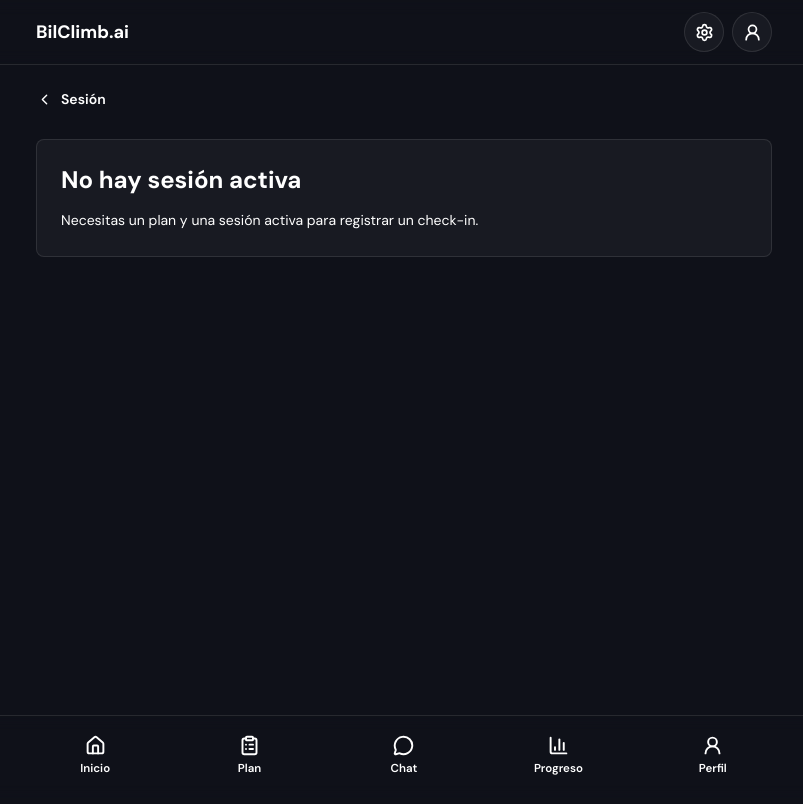
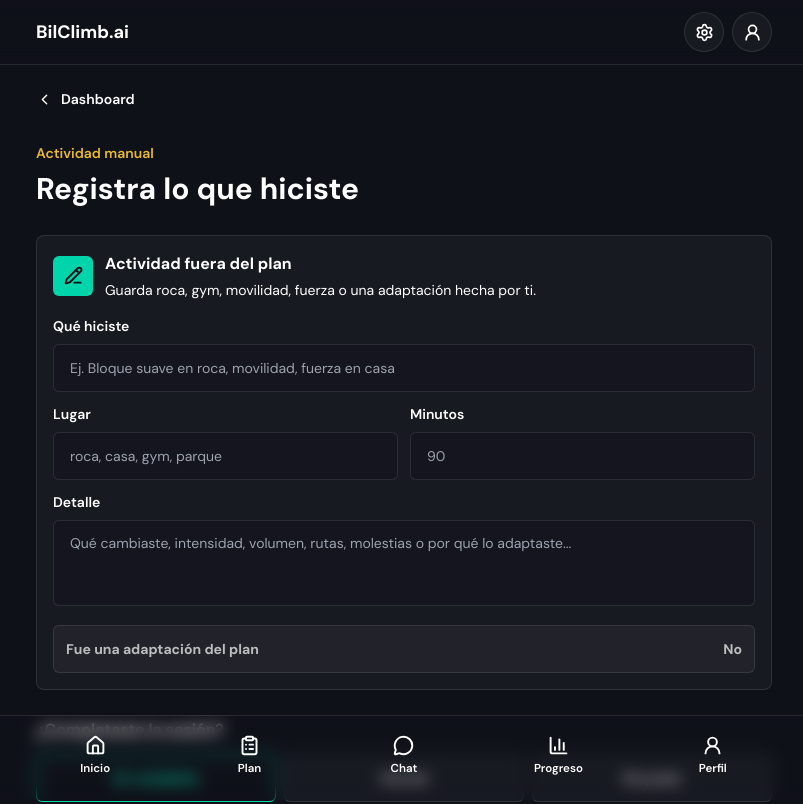
Before and after one commit to Giuliana-cyber/bliclimb, a Next.js app: page /checkin in a window 1280 px wide. Shown: the top 804 px of the page, without its empty margins (236-1039 px from the left). Built offline with nearby package versions, Linux system fonts and the light colour scheme.

Commit message:
feat: add manual training check-ins

```diff
--- a/components/CheckInForm.tsx
+++ b/components/CheckInForm.tsx
@@ -1,8 +1,8 @@
 'use client';
 
-import { useEffect, useState } from 'react';
+import { useEffect, useState, type Dispatch, type SetStateAction } from 'react';
 import Link from 'next/link';
-import { ChevronLeft, CheckCircle2 } from 'lucide-react';
+import { ChevronLeft, CheckCircle2, PencilLine } from 'lucide-react';
 import { saveCheckIn, type CheckIn } from '@/lib/checkin';
 import { loadCheckIns } from '@/lib/checkin';
 import { loadTrainingPlan, saveSessionCheckIn } from '@/lib/plan';
@@ -21,6 +21,15 @@ type CheckInDraft = {
   notes: string;
 };
 
+type ManualActivityDraft = {
+  enabled: boolean;
+  title: string;
+  location: string;
+  durationMinutes: string;
+  details: string;
+  customizedPlan: boolean;
+};
+
 const initialDraft: CheckInDraft = {
   completed: 'full',
   rpe: 7,
@@ -29,6 +38,15 @@ const initialDraft: CheckInDraft = {
   energy: 3,
   sleep: 3,
   notes: ''
+};
+
+const initialManualActivity: ManualActivityDraft = {
+  enabled: false,
+  title: '',
+  location: '',
+  durationMinutes: '',
+  details: '',
+  customizedPlan: false
 };
 
 const completionOptions: Array<{ label: string; value: CompletionValue }> = [
@@ -86,28 +104,51 @@ function createId() {
   return `checkin-${Date.now()}`;
 }
 
+function parseOptionalMinutes(value: string) {
+  const minutes = Number.parseInt(value, 10);
+  return Number.isFinite(minutes) && minutes > 0 ? minutes : null;
+}
+
 export function CheckInForm() {
   const [sessionContext, setSessionContext] = useState<SessionWithContext | null>(null);
+  const [fallbackPlanId, setFallbackPlanId] = useState('manual');
   const [draft, setDraft] = useState<CheckInDraft>(initialDraft);
+  const [manualActivity, setManualActivity] =
+    useState<ManualActivityDraft>(initialManualActivity);
   const [savedCheckIn, setSavedCheckIn] = useState<CheckIn | null>(null);
   const [alerts, setAlerts] = useState<CheckInAlert[]>([]);
 
   useEffect(() => {
     const plan = loadTrainingPlan();
-    setSessionContext(plan ? getTodaySession(plan) : null);
+    const todaySession = plan ? getTodaySession(plan) : null;
+    const params = new URLSearchParams(window.location.search);
+
+    setFallbackPlanId(plan?.id ?? 'manual');
+    setSessionContext(todaySession);
+
+    if (!todaySession || params.get('manual') === '1') {
+      setManualActivity((current) => ({ ...current, enabled: true }));
+    }
   }, []);
 
   function handleSubmit(event: React.FormEvent<HTMLFormElement>) {
     event.preventDefault();
 
-    if (!sessionContext) {
-      return;
+    const shouldUseManualActivity = manualActivity.enabled || !sessionContext;
+    const manualActivityDetails = shouldUseManualActivity
+      ? {
+          title: manualActivity.title.trim() || 'Actividad libre',
+          location: manualActivity.location.trim() || sessionContext?.session.location || 'libre',
+          durationMinutes: parseOptionalMinutes(manualActivity.durationMinutes),
+          details: manualActivity.details.trim(),
+          customizedPlan: manualActivity.customizedPlan
         }
+      : null;
 
     const checkIn: CheckIn = {
       id: createId(),
-      sessionId: sessionContext.sessionId,
-      planId: sessionContext.plan.id,
+      sessionId: sessionContext?.sessionId ?? `manual-${Date.now()}`,
+      planId: sessionContext?.plan.id ?? fallbackPlanId,
       date: new Date().toISOString(),
       completed: draft.completed,
       rpe: draft.rpe,
@@ -115,50 +156,49 @@ export function CheckInForm() {
       otherPain: draft.otherPain.filter((item) => item !== 'none'),
       energy: draft.energy,
       sleep: draft.sleep,
-      notes: draft.notes.trim()
+      notes: draft.notes.trim(),
+      manualActivity: manualActivityDetails
     };
 
     const previousCheckIns = loadCheckIns();
     saveCheckIn(checkIn);
+
+    if (sessionContext) {
       saveSessionCheckIn({
         weekNumber: sessionContext.week.weekNumber,
         dayNumber: sessionContext.session.dayNumber,
         checkIn
       });
+    }
+
     setSavedCheckIn(checkIn);
     setAlerts(getCheckInAlerts(checkIn, previousCheckIns));
   }
 
-  if (!sessionContext) {
-    return (
-      <section className="space-y-6">
-        <Link href="/session" className="inline-flex items-center gap-2 text-sm font-semibold text-white/62">
-          <ChevronLeft aria-hidden="true" size={17} />
-          Sesión
-        </Link>
-        <div className="rounded-lg border border-white/10 bg-white/[0.04] p-6">
-          <h1 className="text-2xl font-bold">No hay sesión activa</h1>
-          <p className="mt-3 text-sm leading-6 text-white/68">
-            Necesitas un plan y una sesión activa para registrar un check-in.
-          </p>
-        </div>
-      </section>
-    );
-  }
-
   return (
     <form onSubmit={handleSubmit} className="space-y-7">
-      <Link href="/session" className="inline-flex items-center gap-2 text-sm font-semibold text-white/62">
+      <Link
+        href={sessionContext ? '/session' : '/'}
+        className="inline-flex items-center gap-2 text-sm font-semibold text-white/62"
+      >
         <ChevronLeft aria-hidden="true" size={17} />
-        Sesión
+        {sessionContext ? 'Sesión' : 'Dashboard'}
       </Link>
 
       <div>
         <p className="text-sm font-semibold text-brand-mustard">
-          {sessionContext.session.title}
+          {sessionContext ? sessionContext.session.title : 'Actividad manual'}
         </p>
-        <h1 className="mt-2 text-3xl font-bold">¿Cómo te fue hoy?</h1>
+        <h1 className="mt-2 text-3xl font-bold">
+          {sessionContext ? '¿Cómo te fue hoy?' : 'Registra lo que hiciste'}
+        </h1>
       </div>
+
+      <ManualActivitySection
+        forced={!sessionContext}
+        value={manualActivity}
+        onChange={setManualActivity}
+      />
 
       <FieldGroup title="¿Completaste la sesión?">
         <OptionGrid>
@@ -311,6 +351,129 @@ function PostCheckInAlert({ alert }: { alert: CheckInAlert }) {
   );
 }
 
+function ManualActivitySection({
+  forced,
+  value,
+  onChange
+}: {
+  forced: boolean;
+  value: ManualActivityDraft;
+  onChange: Dispatch<SetStateAction<ManualActivityDraft>>;
+}) {
+  const active = forced || value.enabled;
+
+  function update(updates: Partial<ManualActivityDraft>) {
+    onChange((current) => ({ ...current, ...updates }));
+  }
+
+  return (
+    <section className="rounded-lg border border-white/10 bg-white/[0.04] p-4">
+      <button
+        type="button"
+        disabled={forced}
+        onClick={() => update({ enabled: !value.enabled })}
+        className="flex w-full items-center justify-between gap-4 text-left disabled:cursor-default"
+      >
+        <span className="flex min-w-0 items-center gap-3">
+          <span
+            className={classNames(
+              'grid size-10 shrink-0 place-items-center rounded-md',
+              active ? 'bg-brand-cyan text-brand-dark' : 'bg-white/8 text-white/58'
+            )}
+          >
+            <PencilLine aria-hidden="true" size={19} strokeWidth={2.4} />
+          </span>
+          <span className="min-w-0">
+            <span className="block text-base font-bold text-white">
+              {forced ? 'Actividad fuera del plan' : 'Hice algo diferente al plan'}
+            </span>
+            <span className="mt-1 block text-sm leading-5 text-white/58">
+              Guarda roca, gym, movilidad, fuerza o una adaptación hecha por ti.
+            </span>
+          </span>
+        </span>
+        {!forced ? (
+          <span
+            className={classNames(
+              'h-6 w-11 shrink-0 rounded-full border p-0.5 transition',
+              active ? 'border-brand-cyan bg-brand-cyan/24' : 'border-white/16 bg-white/6'
+            )}
+          >
+            <span
+              className={classNames(
+                'block size-4 rounded-full transition',
+                active ? 'translate-x-5 bg-brand-cyan' : 'translate-x-0 bg-white/50'
+              )}
+            />
+          </span>
+        ) : null}
+      </button>
+
+      {active ? (
+        <div className="mt-4 grid gap-3">
+          <label className="block">
+            <span className="mb-2 block text-sm font-semibold text-white/76">Qué hiciste</span>
+            <input
+              value={value.title}
+              onChange={(event) => update({ title: event.target.value })}
+              placeholder="Ej. Bloque suave en roca, movilidad, fuerza en casa"
+              className="h-12 w-full rounded-md border border-white/10 bg-brand-dark/40 px-4 text-sm text-white outline-none transition placeholder:text-white/34 focus:border-brand-cyan"
+            />
+          </label>
+
+          <div className="grid gap-3 sm:grid-cols-2">
+            <label className="block">
+              <span className="mb-2 block text-sm font-semibold text-white/76">Lugar</span>
+              <input
+                value={value.location}
+                onChange={(event) => update({ location: event.target.value })}
+                placeholder="roca, casa, gym, parque"
+                className="h-12 w-full rounded-md border border-white/10 bg-brand-dark/40 px-4 text-sm text-white outline-none transition placeholder:text-white/34 focus:border-brand-cyan"
+              />
+            </label>
+
+            <label className="block">
+              <span className="mb-2 block text-sm font-semibold text-white/76">Minutos</span>
+              <input
+                inputMode="numeric"
+                value={value.durationMinutes}
+                onChange={(event) => update({ durationMinutes: event.target.value })}
+                placeholder="90"
+                className="h-12 w-full rounded-md border border-white/10 bg-brand-dark/40 px-4 text-sm text-white outline-none transition placeholder:text-white/34 focus:border-brand-cyan"
+              />
+            </label>
+          </div>
+
+          <label className="block">
+            <span className="mb-2 block text-sm font-semibold text-white/76">Detalle</span>
+            <textarea
+              value={value.details}
+              rows={3}
+              onChange={(event) => update({ details: event.target.value })}
+              placeholder="Qué cambiaste, intensidad, volumen, rutas, molestias o por qué lo adaptaste..."
+              className="w-full resize-none rounded-md border border-white/10 bg-brand-dark/40 px-4 py-3 text-sm text-white outline-none transition placeholder:text-white/34 focus:border-brand-cyan"
+            />
+          </label>
+
+          <button
+            type="button"
+            onClick={() => update({ customizedPlan: !value.customizedPlan })}
+            className={classNames(
+              'flex min-h-12 items-center justify-between gap-3 rounded-md border px-3 py-3 text-left text-sm font-bold transition',
+              value.customizedPlan
+                ? 'border-brand-cyan bg-brand-cyan/14 text-brand-cyan'
+                : 'border-white/10 bg-white/[0.04] text-white/70 hover:border-white/24'
+            )}
+          >
+            <span>Fue una adaptación del plan</span>
+            <span>{value.customizedPlan ? 'Sí' : 'No'}</span>
+          </button>
+        </div>
+      ) : null}
+    </section>
+  );
+}
+
 function FieldGroup({ title, children }: { title: string; children: React.ReactNode }) {
   return (
     <section>
--- a/lib/ai/training-plan-schema.ts
+++ b/lib/ai/training-plan-schema.ts
@@ -1,4 +1,12 @@
 import { z } from 'zod';
+
+export const ManualActivitySchema = z.object({
+  title: z.string(),
+  location: z.string(),
+  durationMinutes: z.number().nullable(),
+  details: z.string(),
+  customizedPlan: z.boolean()
+});
 
 export const CheckInSchema = z.object({
   id: z.string(),
@@ -11,7 +19,8 @@ export const CheckInSchema = z.object({
   otherPain: z.array(z.string()),
   energy: z.number(),
   sleep: z.number(),
-  notes: z.string()
+  notes: z.string(),
+  manualActivity: ManualActivitySchema.nullable()
 });
 
 export const ExerciseSchema = z.object({
```
Also changed, not shown: components/Dashboard.tsx (+17 -1 lines), components/ProgressDashboard.tsx (+32 -7 lines), lib/checkin.ts (+9 -0 lines). Lines whose indentation alone changed are shown as unchanged.
